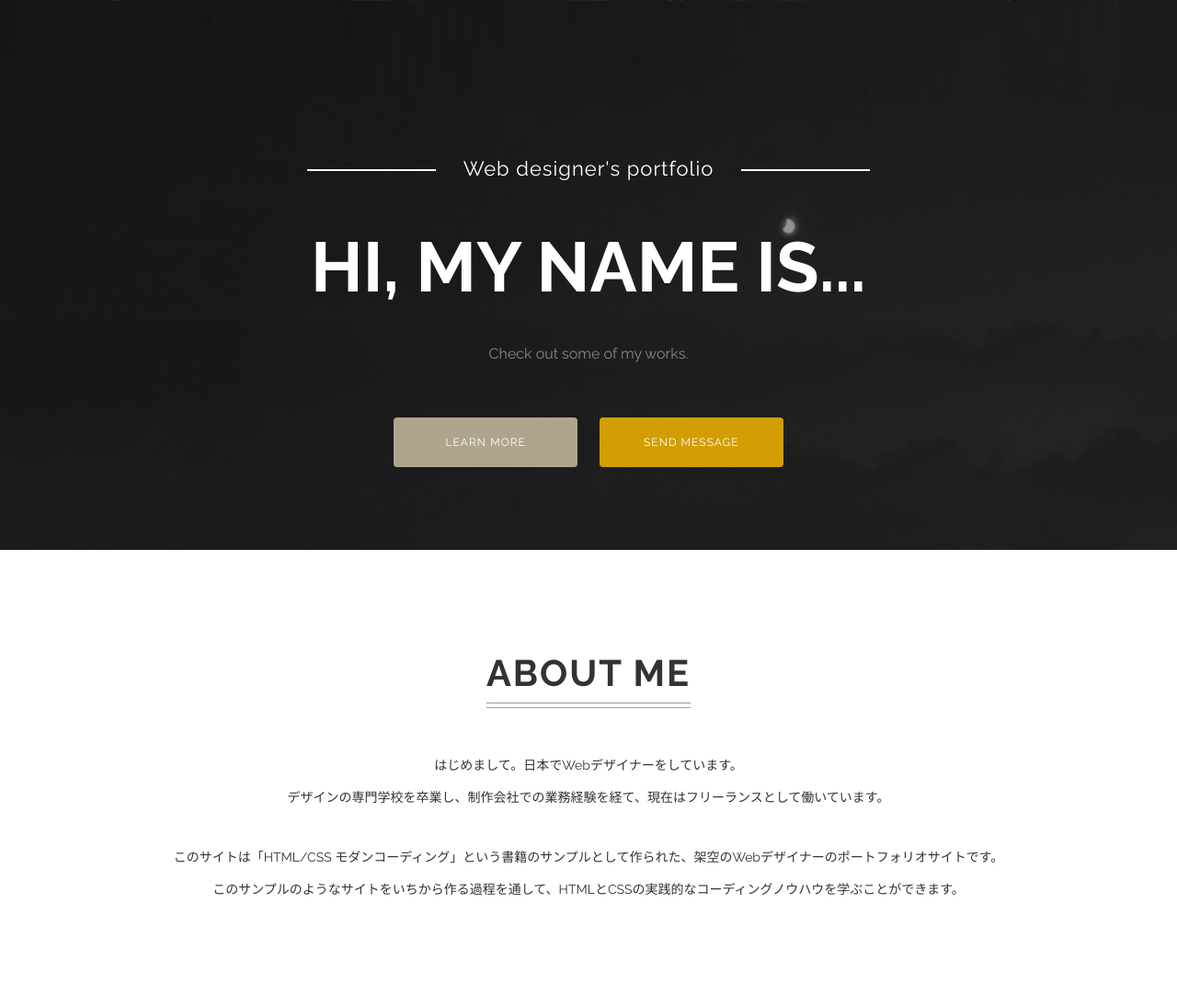
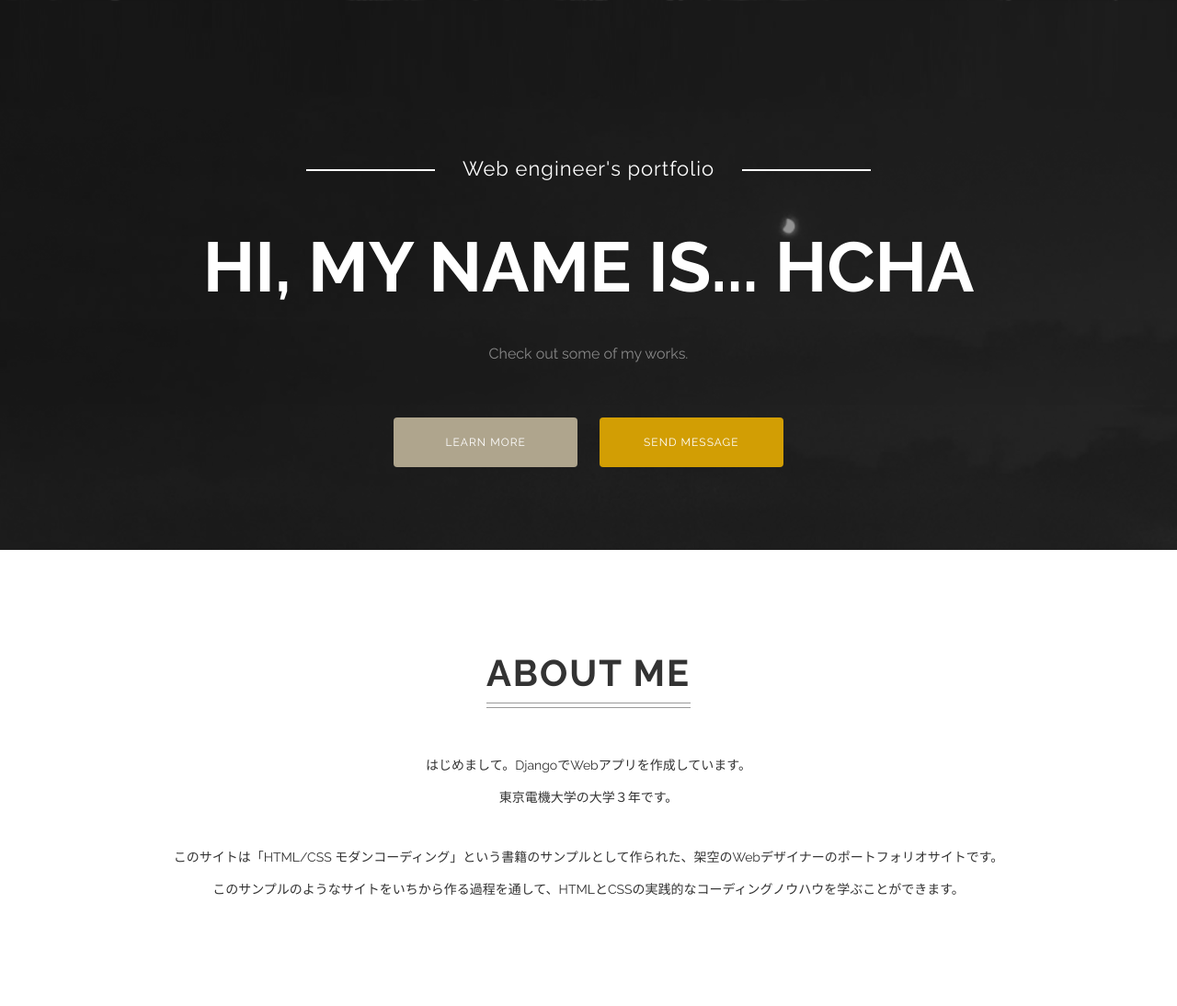
Before and after one commit to h-cha/hcha.com, a Django app: page /hello/ in a window 1280 px wide. Shown: the top 1094 px of the page at 92% size. Run offline with Django 3.2, Linux system fonts and the light colour scheme; some libraries are stand-ins or nearby versions.

Commit message:
20201109

```diff
--- a/hello/templates/hello/index.html
+++ b/hello/templates/hello/index.html
@@ -1,18 +1,21 @@
+{% load static %}
 <!DOCTYPE html>
 <html lang="ja">
 <head>
   <meta charset="UTF-8">
   <meta name="viewport" content="width=device-width,initial-scale=1.0,minimum-scale=1.0">
-  <title>シングルページレイアウト</title>
+  <title>hcha</title>
   <link rel="stylesheet" href="http://fonts.googleapis.com/css?family=Raleway:700,400">
   <link rel="stylesheet" href="http://maxcdn.bootstrapcdn.com/font-awesome/4.3.0/css/font-awesome.min.css">
   <link rel="stylesheet" href="css/normalize.css">
   <link rel="stylesheet" href="css/style.css">
+  <link rel="stylesheet" href="{% static 'hello/css/normalize.css' %}">
+  <link rel="stylesheet" href="{% static 'hello/css/style.css' %}">
 </head>
 <body>
   <header class="header">
-    <p class="site-title-sub">Web designer's portfolio</p>
-    <h1 class="site-title">HI, MY NAME IS...</h1>
+    <p class="site-title-sub">Web engineer's portfolio</p>
+    <h1 class="site-title">HI, MY NAME IS... HCHA</h1>
     <p class="site-description">Check out some of my works.</p>
     <div class="buttons">
       <a class="button" href="#about">LEARN MORE</a>
@@ -22,8 +25,8 @@
   <section class="about" id="about">
     <h2 class="heading">ABOUT ME</h2>
     <p class="about-text">
-      はじめまして。日本でWebデザイナーをしています。<br>
-      デザインの専門学校を卒業し、制作会社での業務経験を経て、現在はフリーランスとして働いています。
+      はじめまして。DjangoでWebアプリを作成しています。<br>
+      東京電機大学の大学３年です。
     </p>
     <p class="about-text">
       このサイトは「HTML/CSS モダンコーディング」という書籍のサンプルとして作られた、架空のWebデザイナーのポートフォリオサイトです。<br>
```
